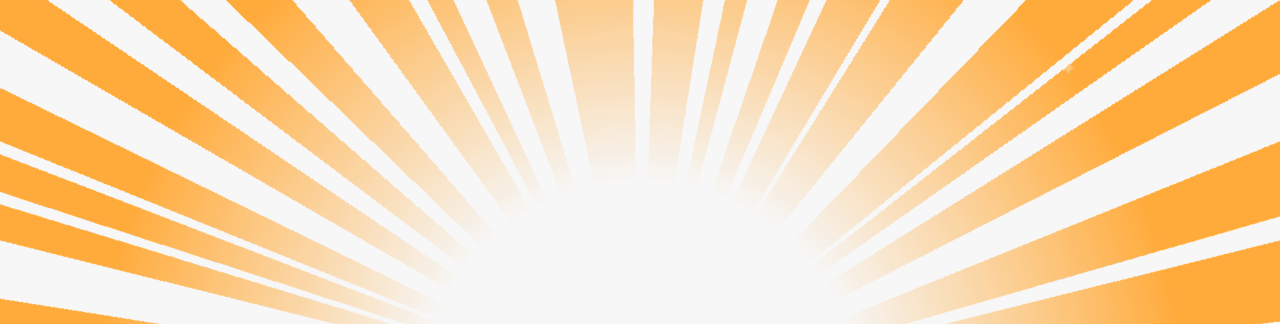
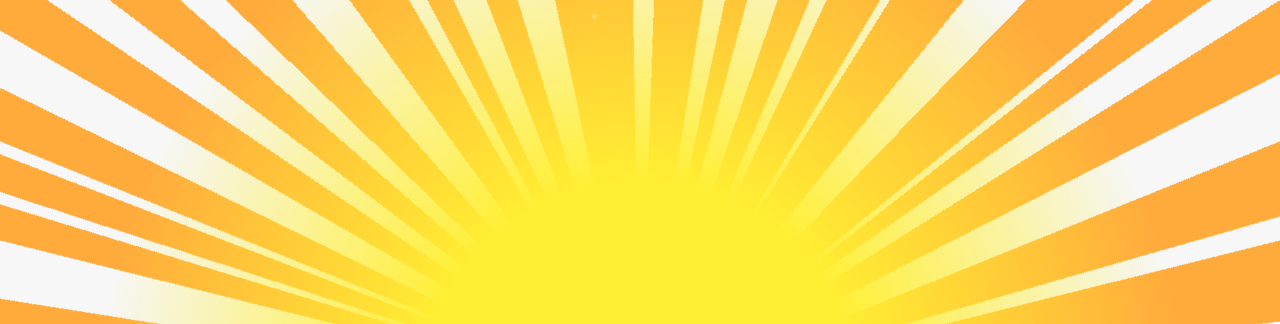
Before and after one commit to ics-creative/180914_conic_gradient, a website built with Parcel: page docs/line_effect/index.html in a window 1280 px wide. Shown: the top 324 px of the page. Built offline with nearby package versions, Linux system fonts and the light colour scheme.

Commit message:
サンプル: 集中線表現をIE 11, Edgeに対応

```diff
--- a/docs/line_effect/style.scss
+++ b/docs/line_effect/style.scss
@@ -2,6 +2,7 @@
   --background-color: #ffee33;
   // 集中線のサイズ。landscapeのときは200vw（100vwだと見切れるため）
   --circle-width: 200vw;
+  --half-circle-width: calc(var(--circle-width) / 2);
 }
 
 @media (orientation: portrait) {
@@ -23,7 +24,6 @@ body {
 .line-container {
   position: absolute;
 
-  --half-circle-width: calc(var(--circle-width) / 2);
 
   width: var(--circle-width);
   height: var(--circle-width);
@@ -62,14 +62,6 @@ body {
       #ffab3c 13deg
     );
 
-  // 中心をくり抜く
-  mask-image: radial-gradient(
-    transparent 0%,
-    transparent 12%,
-    white 30%,
-    white
-  );
-
   animation: backgroundAnimation 20s infinite linear;
 
   @keyframes backgroundAnimation {
@@ -83,8 +75,22 @@ body {
   }
 }
 
+/* 中心のぼかした円 */
+.line-container:before {
+  content: "";
+  position: absolute;
+  width: 100%;
+  height: 100%;
+
+  background-image: radial-gradient(
+      #ffee33 0%,
+      #ffee33 12%,
+      transparent 30%,
+      transparent
+  )
+}
+
 // ランダムな位置に星を配置する
-
 .star {
   margin-left: 5px;
   margin-right: 5px;
```
Also changed, not shown: docs/line_effect/style.css, docs/sample7/polyfill6/style.css.
